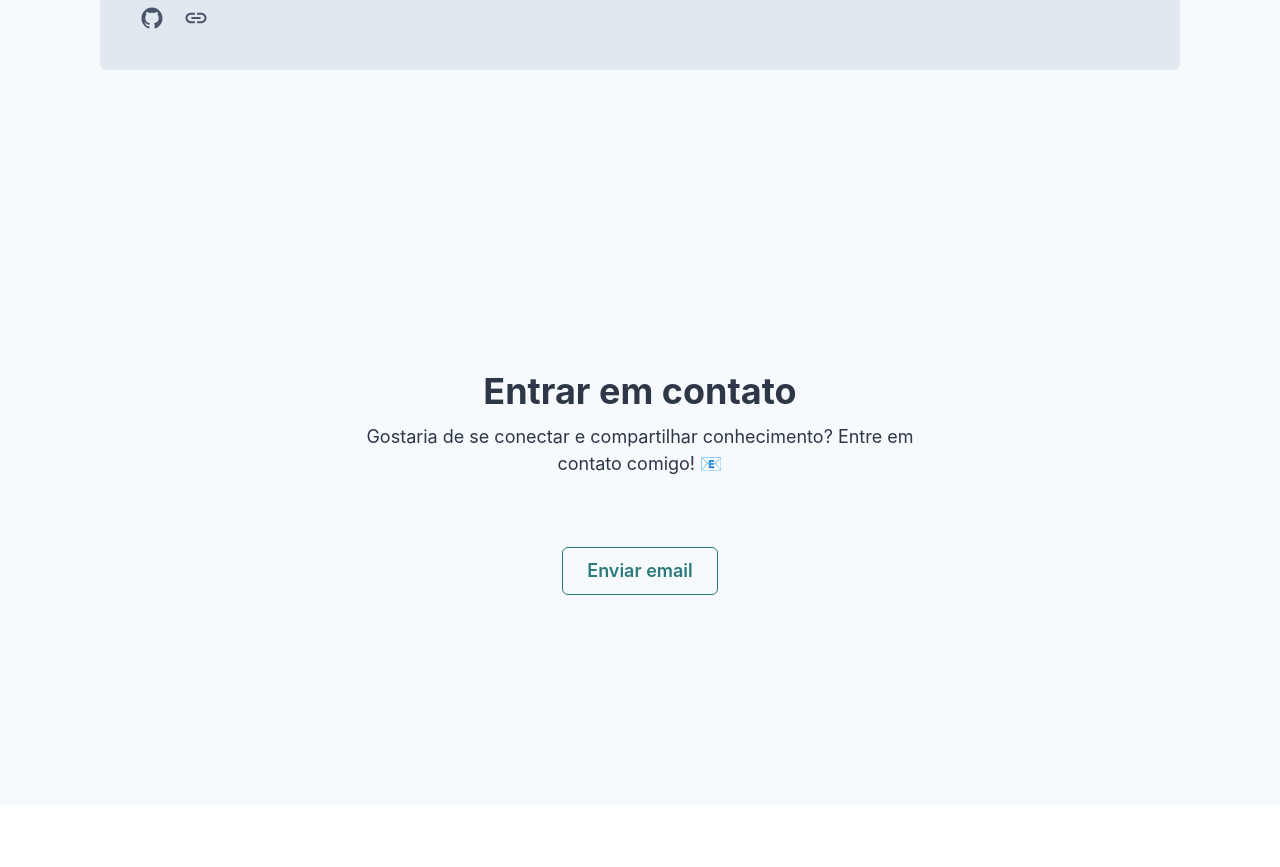
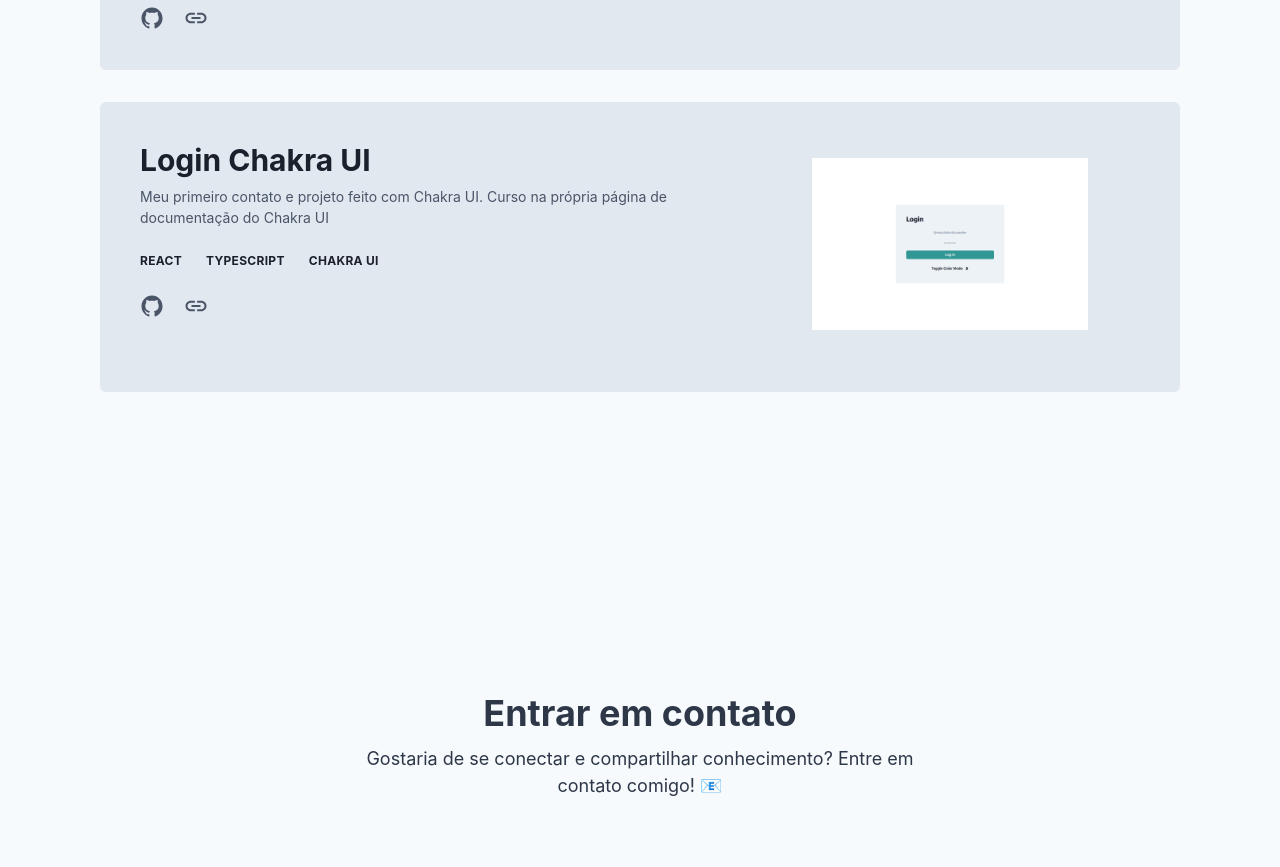
Before and after one commit to moutinhofuturedev/paulomoutinho, a Next.js app: page / in a window 1280 px wide. Shown: the part 4895-5762 px from the top of the page. Before the commit the page ends 5700 px from the top, so only its background shows below. Built offline with nearby package versions, Linux system fonts and the light colour scheme.

Commit message:
add project card com chakra ui

```diff
--- a/components/Projects.js
+++ b/components/Projects.js
@@ -10,7 +10,6 @@
       <Stack spacing={8}>
         <ProjectCard
           title='Dev.Finance$'
-          // description='Learn how to use Chakra UI like a PRO. The complete course for absolute beginners to understand how Chakra UI works & get started building.'
           description="Uma aplicação para controle financeiro simples e rápido. Nela você pode cadastrar suas despesas e entradas. Você pode também visualizar o seu balanço, ou seja, o seu saldo atual."
           src='/assets/finance.png'
           link='https://github.com/moutinhofuturedev/Codigo-Sistema-Financeiro'
@@ -19,12 +18,19 @@
         />
         <ProjectCard
           title='Event Platform'
-          // description='Created the Responsive UI Design in Figma for all the pages and Developed the entire features of the fully responsive wesbite using Chakra UI and Next.js. '
           description="Com ReactJS e Tailwind, construímos esta fantástica plataforma de eventos onde podemos compartilhar conteúdo por tempo limitado com todos os inscritos do evento."
           src='/assets/event.png'
           link='https://github.com/moutinhofuturedev/Event-Platform'
           link2='https://event-platform-yoqu.vercel.app/'
           tags={['React', 'Typescript', 'Tailwind']}
+        />
+        <ProjectCard
+          title='Login Chakra UI'
+          description="Meu primeiro contato e projeto feito com Chakra UI. Curso na própria página de documentação do Chakra UI"
+          src='/assets/login.png'
+          link='https://github.com/moutinhofuturedev/Next-With-ChakraUI'
+          link2='next-with-chakra-ui-three.vercel.app'
+          tags={['React', 'Typescript', 'Chakra UI']}
         />
       </Stack>
     </Box>
```
Also changed, not shown: public/assets/login.png (added).
